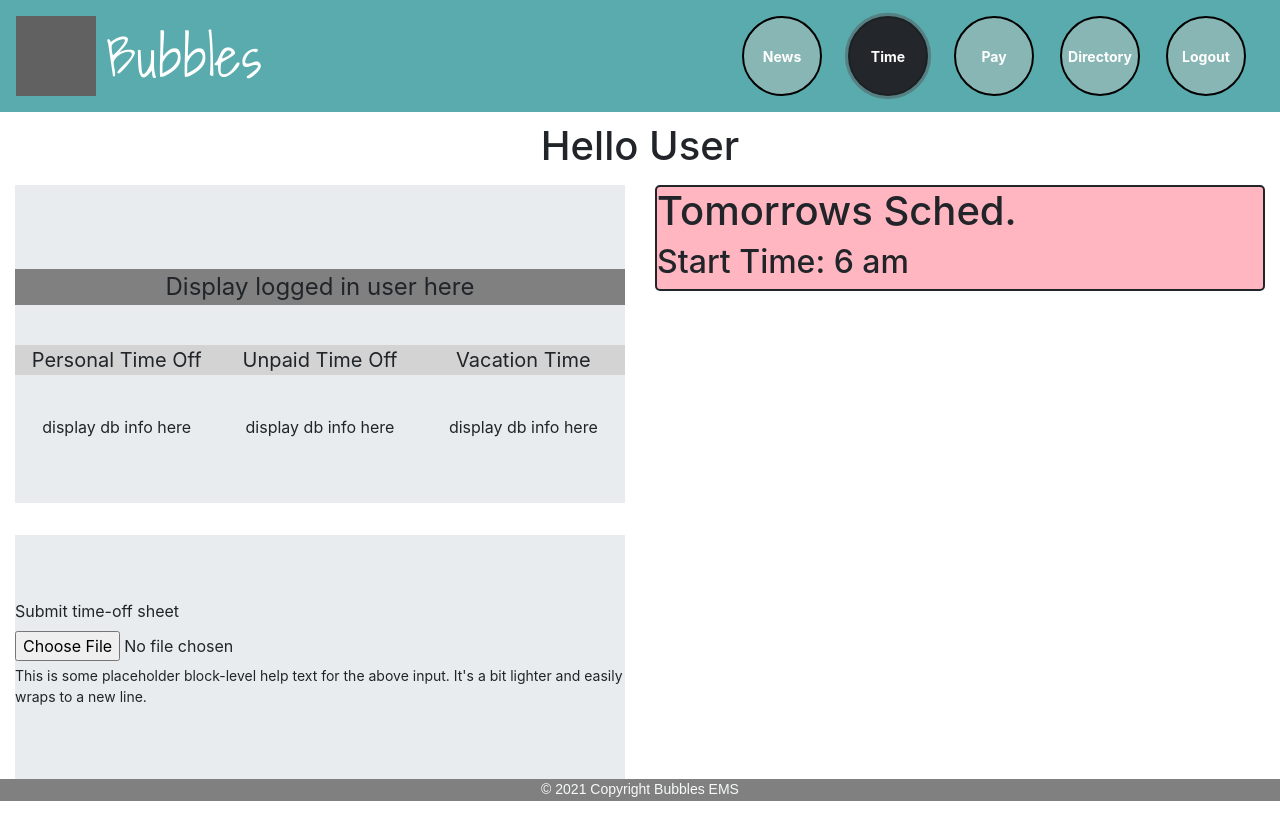
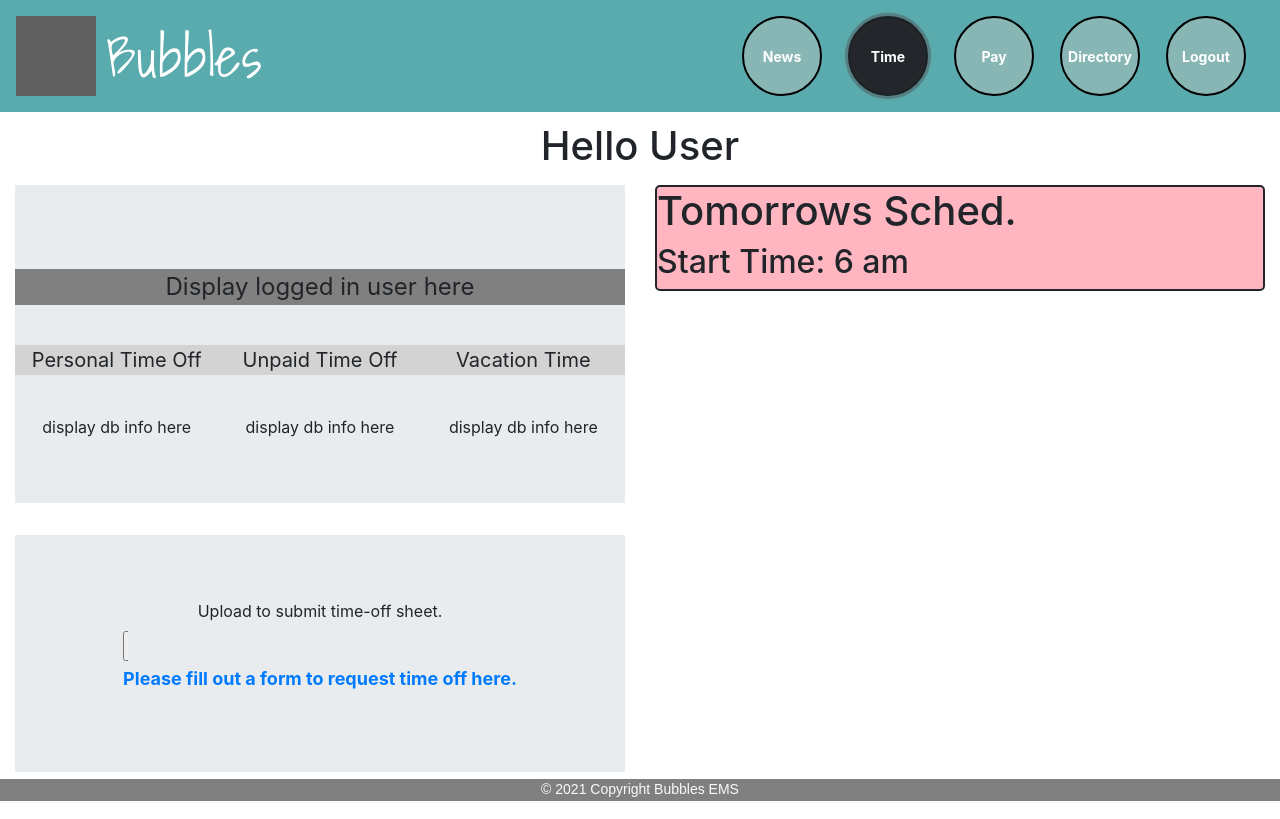
Before and after one commit to ETroya/Portal-Matriarch, a React (Create React App) app in the folder client/: page /user in a window 1280 px wide. Both pictures are taken after a click on the button "Time". Built offline with nearby package versions, Linux system fonts and the light colour scheme; no server answers; grey boxes are pictures that could not be loaded.

Commit message:
center file selector in time folder and playing with CSS

```diff
--- a/client/src/components/List/index.js
+++ b/client/src/components/List/index.js
@@ -4,8 +4,8 @@ import React from "react";
 function List({ firstName, lastName }) {
   return (
     <tr>
-      <td className="first-name">{firstName}</td>
-      <td className="last-name">{lastName}</td>
+      <td className="first-name text-light">{firstName}</td>
+      <td className="last-name text-light">{lastName}</td>
     </tr>
   );
 }
--- a/client/src/components/Time/index.js
+++ b/client/src/components/Time/index.js
@@ -34,13 +34,12 @@ const Time = () => {
         </div>
       </Jumbotron>
 
-      <Jumbotron fluid>
-        <Form.Group>
-          <Form.Label for="exampleFile">Submit time-off sheet</Form.Label>
+      <Jumbotron fluid className="formbtn">
+        <Form.Group className="text-center">
+          <Form.Label for="exampleFile">Upload to submit time-off sheet.</Form.Label>
           <Form.Control type="file" name="file" id="exampleFile" />
-          <Form.Text color="muted">
-            This is some placeholder block-level help text for the above input.
-            It's a bit lighter and easily wraps to a new line.
+          <Form.Text className="form" color="muted">
+            <a href="https://docs.google.com/document/d/119FW9OdssS6BbXxsuWVR5Y3qg_aPaFG0YwOI38xcVQ0/edit?usp=sharing" rel="noreferrer" target="_blank">Please fill out a form to request time off here.</a>
           </Form.Text>
         </Form.Group>
       </Jumbotron>
--- a/client/src/components/Time/style.css
+++ b/client/src/components/Time/style.css
@@ -16,3 +16,18 @@
 #displayTimeDiv {
   margin-top: 40px;
 }
+
+.form {
+  font-size: large;
+  font-weight: bold;
+  /* position: absolute; */
+}
+
+.formbtn {
+  display: flex;
+  justify-content: center;
+}
+
+#exampleFile {
+  width: 5px;
+}
```
